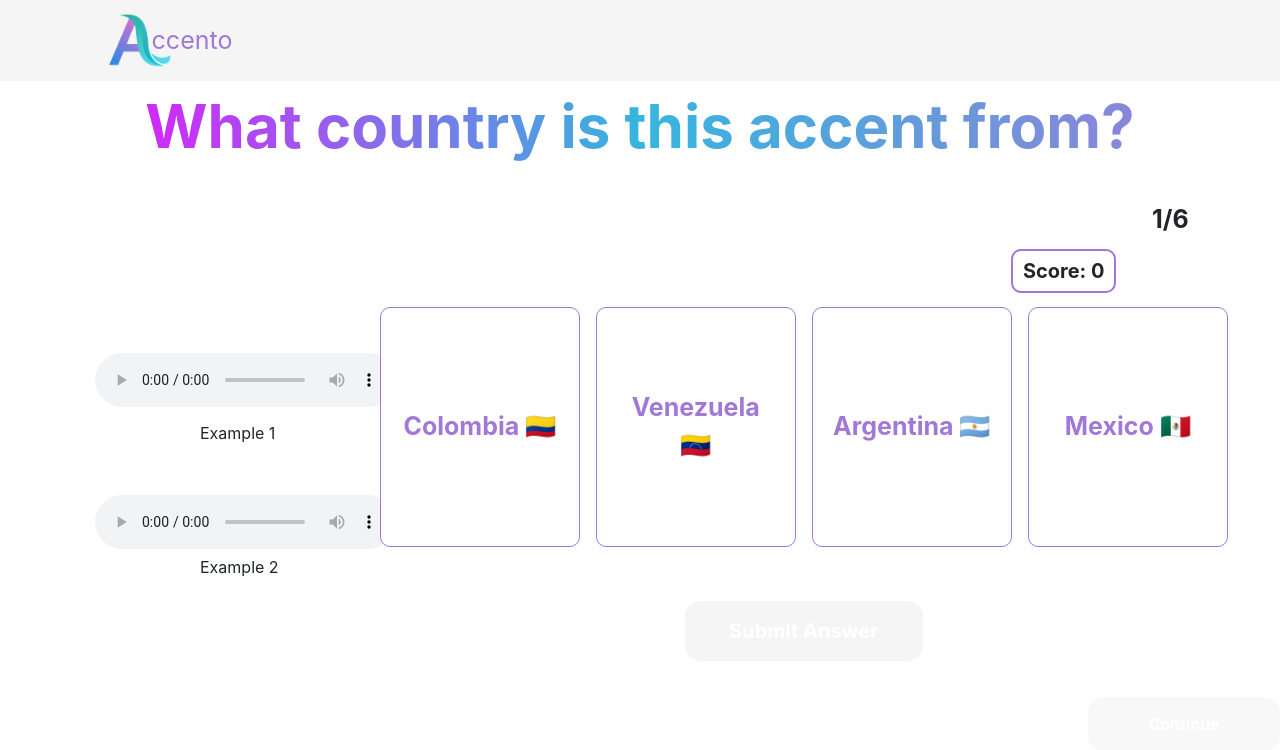
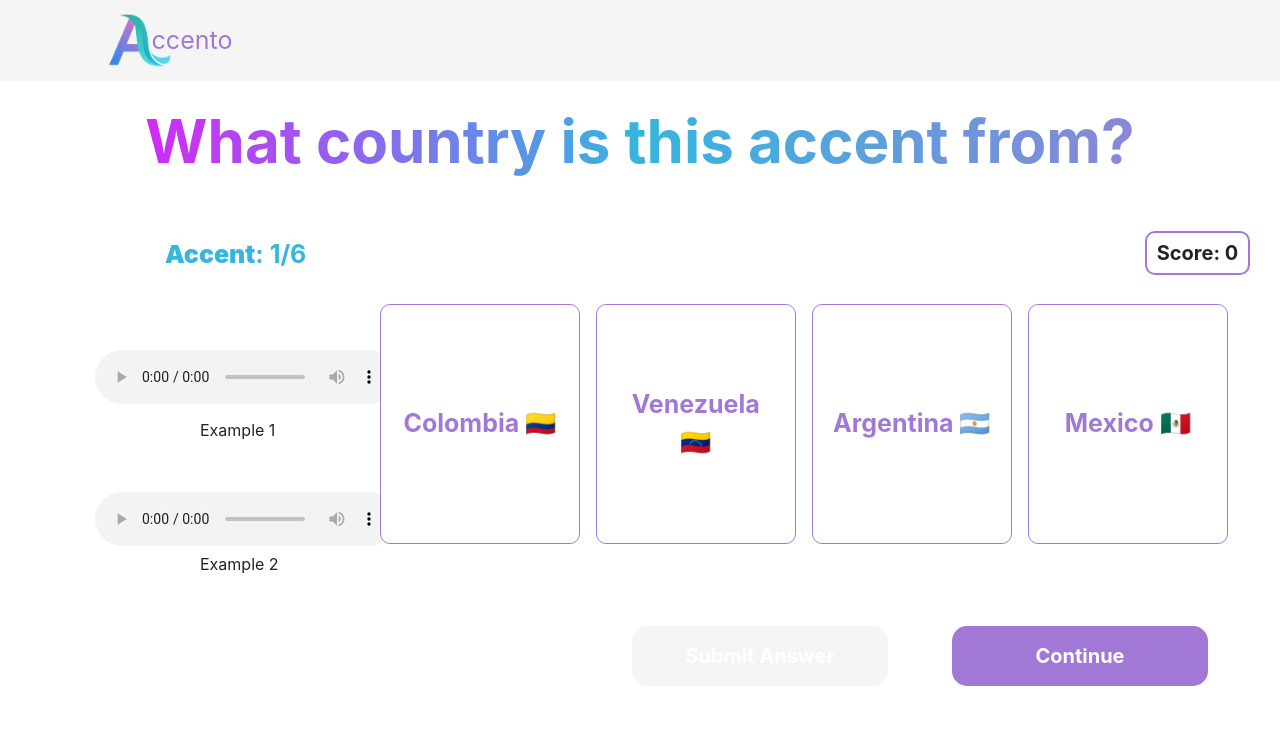
Before and after one commit to ColumbianJayz/Columbia-UI, a Flask app: page /quiz/1 in a window 1280 px wide. Shown: the top 750 px of the page. Run offline with Flask 3, Linux system fonts and the light colour scheme; some libraries are stand-ins or nearby versions.

Commit message:
Big changes on the quiz section

```diff
--- a/static/main.css
+++ b/static/main.css
@@ -199,7 +199,7 @@
   bottom: 0px; /* Adjust as needed for 'thickness' */
   left: 0;
   width: 100%;
-  height: 6px; /* Thickness of the bottom border */
+  height: 5px; /* Thickness of the bottom border */
   background-color: #7839c5; /* Darker purple for 3D effect */
   border-radius: 0 0 15px 15px; /* Follows the border-radius of the button */
 }
@@ -215,7 +215,7 @@
 
 .explore-quiz-button:active {
   box-shadow: none;
-  top: 3px;
+  top: 2px;
   background-color: #a278d7;
 }
 
@@ -243,6 +243,7 @@
   background-color: white;
   color: #a278d7;
 }
+.nedx
 .next-button-text{
   color: white;
   font-weight: bold;
@@ -294,11 +295,11 @@
 /* Quiz Page */
 
 .what-country{
-
   font-style: comfortaa;
   text-align: center;
   font-size: 60px;
   margin-bottom: 30px;
+  margin-top: 15px;
 }
 
 .edit-h1{
@@ -316,20 +317,33 @@
 .header-container-quiz{
   display: flex;
 }
-
 .quiz_container {
   margin-top: 50px;
   display: flex;
   text-align: center;
 }
+.score-and-accent-tracker{
+  display: flex;
+
+}
 
 .question-track{
-  padding-left: 90%;
   padding-bottom: 10px;
   font-size: 25px;
   font-weight: bolder;
 
+  color: rgb(53, 182, 222);
+  font-size: 25px;
+
 }
+.question-track-mover{
+  padding-left: 150px;
+  width: 50%;
+  display: flex;
+  padding-top: 20px;
+
+}
+
 
 .option-top-margin{
   margin-top: 40px;
@@ -369,11 +383,6 @@
     margin-top: 20px;
 }
 
-.score-box-align{
-  padding-left: 79%;
-  padding-bottom: 10px;
-}
-
 .score-container {
   border: 2px solid  #a278d7;
   width: 105px;
@@ -382,6 +391,9 @@
   font-weight: bold;
   border-radius: 10px;
   padding: 5px;
+  margin-left: 490px;
+  margin-top: 15px;
+
 }
 
 .btn-center {
@@ -416,7 +428,34 @@
 .score-and-question {
   margin-right: 10px;
 }
+.text-center{
+  display: flex;
+}
+.button-rows{
+  display: flex;
+}
+#next-question{
+  width: 25%;            /* Set the width of the button to 50% of its container */
+  padding: 15px;       /* Add padding for better height and comfort */
+  font-size: 20px;       /* Larger font size for better visibility */
+  background-color: #a278d7;
+  border-radius: 15px;
+  margin: 20px auto;
+  margin-top: 50px;
+  color:white;
+  border: #a278d7;
+  width: 40%;
+  display: block;       /* Ensure the button is a block element to take full width specified */
 
+  font-weight: bold;
+
+}
+.button-test{
+  display: flex;
+  margin: 0 auto;
+  width: 50%;
+  margin-left: 600px;
+}
 /* Submit BOTTOM */
 .submit-button {
   width: 25%;            /* Set the width of the button to 50% of its container */
@@ -428,6 +467,7 @@
   margin-top: 50px;
   color:white;
   border: #a278d7;
+  width: 40%;
 
   display: block;       /* Ensure the button is a block element to take full width specified */
 
@@ -448,18 +488,6 @@
 }
 
 /* Next Button*/
-.next-button-style {
-  border: 1px solid;
-  width: 15%;
-  padding: 15px;
-  display: block;
-  text-align: center;
-  background-color: #26b928;
-  margin: 0 0 0 auto;  /* Adjusts the margin to auto on the left side, pushing the button to the right */
-  border-radius: 15px;
-  color: white;
-  font-weight: bold;
-}
 .next-button-style:hover{
   background-color:#41d841;
   border: #a278d7;
--- a/templates/quiz.html
+++ b/templates/quiz.html
@@ -4,13 +4,16 @@
 <div id="quiz-container">
     {% if item %}
     <!-- First Row: Title and Score Info -->
+    <div class="what-country edit-h1 col-md-12">What country is this accent from?</div>
     <div class="row">
-        <div class="col-md-12">
-            <div class="what-country edit-h1">What country is this accent from?</div>
-            <div class="question-track">
-                {{ current_question_number }}/{{ total_questions }}
+        <div class="col-md-12 score-and-accent-tracker">
+            <div class="question-track col-md-6">
+                <p class="question-track-mover">
+                    <b>Accent</b>: {{ current_question_number }}/{{ total_questions }}
+
+                </p>
             </div>
-            <div class="score-box-align">
+            <div class="score-box-align col-md-6">
                 <div class="score-container">
                     Score: {{ score }}
                 </div>
@@ -48,32 +51,37 @@
                     </button>
                     {% endfor %}
                 </div>
+
+    </div>
+    <!-- Third Row: Next Button and Feedback -->
+
+    <div class="col-md-12 button-rows">
          <!-- Submit Button for checking answers -->
+        <div col-md-8 class="button-test">
             <button id="submit-answer" data-url="{{ url_for('quiz', quiz_id=quiz_id) }}" class="submit-button "disabled>Submit Answer</button>
-        </div>
-    </div>
             <input type="hidden" name="selectedAnswer" id="selectedAnswer">
             <input type="hidden" name="attempts" value="{{ attempts }}">
             <input type="hidden" name="score" value="{{ score }}">
             <div id="quiz-id" data-quiz-id="{{ quiz_id }}"></div>
-
-    <!-- Third Row: Next Button and Feedback -->
-    <div class="row">
-        <div class="col-md-12 text-center">
-                <button id="next-question" class="next-button-style btn btn-primary mt-3" disabled> Continue</button>
+            <button id="next-question" disabled> Continue</button>
             {% if feedback %}
             <div id="feedback-container" class="alert alert-info feedback-style mx-auto mt-2">
                 {{ feedback }}
             </div>
-                {% endif %}
-        </div>
-    </div>
+            {% endif %}</div>
             <input type="hidden" name="score" value="{{ score }}">
-
             {% else %}
             <p class="no-quiz-data">No quiz data found.</p>
             {% endif %}
+
+
         </div>
+
+
+
+    </div>
+</div>
+
 
 <script src="{{ url_for('static', filename='js/quiz.js') }}"></script>
 
```
Lines whose indentation alone changed are shown as unchanged.
